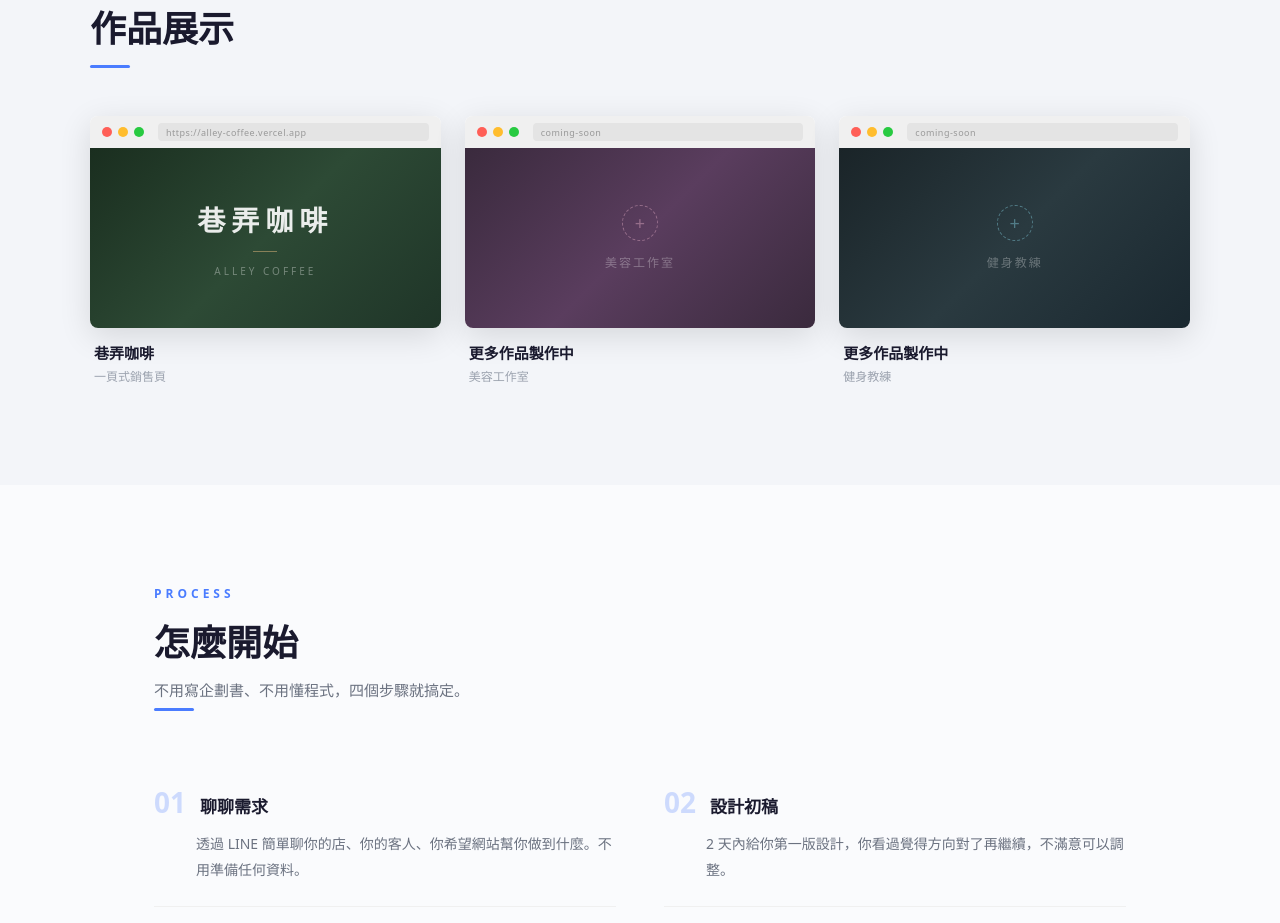
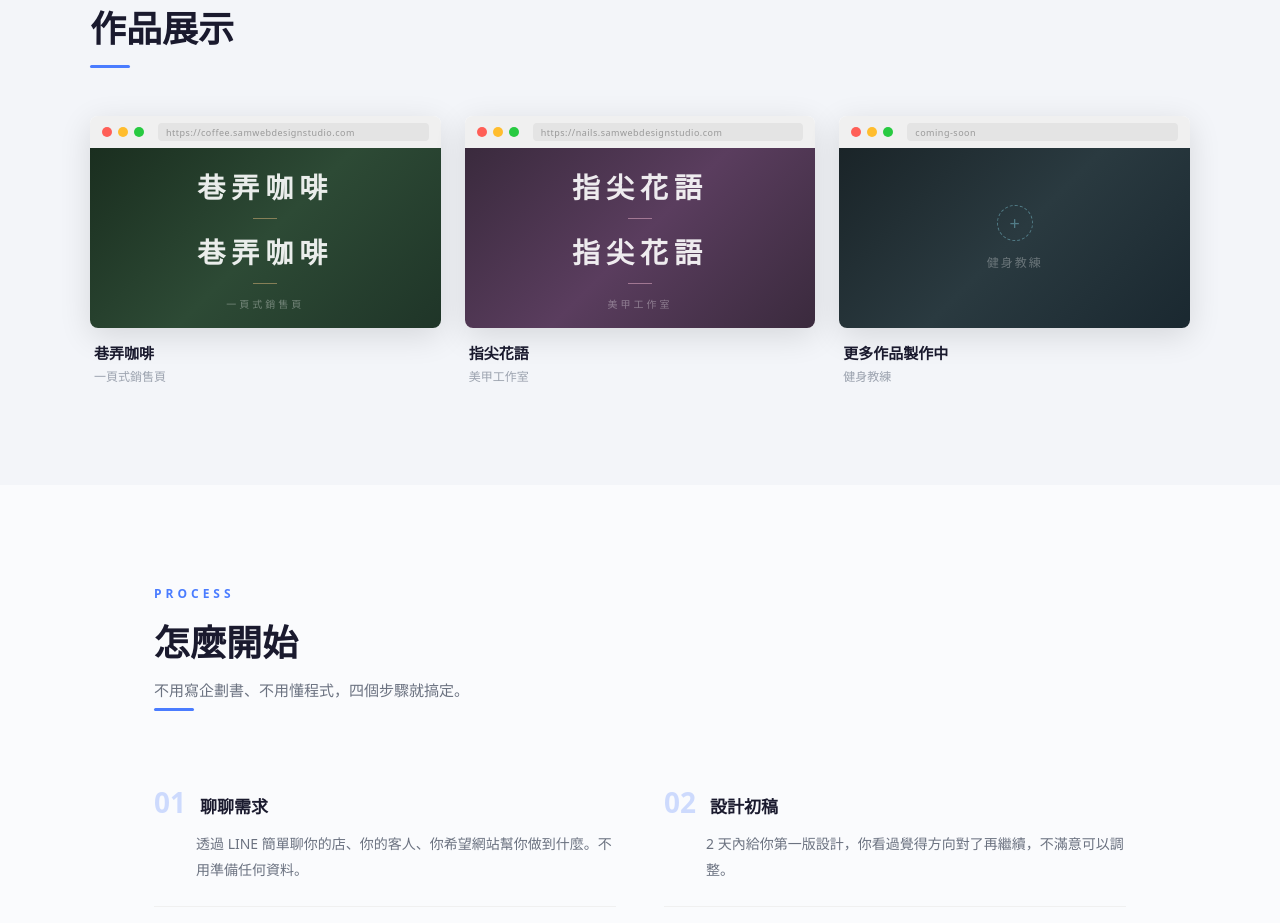
Before and after one commit to dickiougta-lang/sam-design, a React (Vite) app: page / in a window 1280 px wide. Shown: the part 1520-2443 px from the top of the page. Built offline with nearby package versions, Linux system fonts and the light colour scheme.

Commit message:
add petal nails to portfolio

```diff
--- a/src/App.jsx
+++ b/src/App.jsx
@@ -88,15 +88,14 @@ const PORTFOLIO = [
     type: "一頁式銷售頁",
     gradient: "linear-gradient(135deg, #1a2e1f 0%, #2d4a35 50%, #1f3528 100%)",
     accent: "#C4A670",
-    url: "https://alley-coffee.vercel.app",
+    url: "https://coffee.samwebdesignstudio.com",
   },
   {
-    title: "即將上架",
-    type: "美容工作室",
+    title: "指尖花語",
+    type: "美甲工作室",
     gradient: "linear-gradient(135deg, #3a2a3d 0%, #5a3d5e 50%, #3a2a3d 100%)",
     accent: "#D4A0B9",
-    url: "coming-soon",
-    soon: true,
+    url: "https://nails.samwebdesignstudio.com",
   },
   {
     title: "即將上架",
@@ -315,7 +314,11 @@ export default function FreelancePage() {
                       <>
                         <p style={{ fontSize: 28, fontWeight: 700, color: "rgba(255,255,255,0.9)", letterSpacing: 6, fontFamily: `"Noto Serif TC", serif` }}>{p.title}</p>
                         <div style={{ width: 24, height: 1, background: p.accent, margin: "12px 0", opacity: 0.6 }} />
-                        <p style={{ fontSize: 10, color: "rgba(255,255,255,0.35)", letterSpacing: 3 }}>ALLEY COFFEE</p>
+                      <>
+  <p style={{ fontSize: 28, fontWeight: 700, color: "rgba(255,255,255,0.9)", letterSpacing: 6, fontFamily: `"Noto Serif TC", serif` }}>{p.title}</p>
+  <div style={{ width: 24, height: 1, background: p.accent, margin: "12px 0", opacity: 0.6 }} />
+  <p style={{ fontSize: 10, color: "rgba(255,255,255,0.35)", letterSpacing: 3 }}>{p.type.toUpperCase()}</p>
+</>
                       </>
                     )}
                   </div>
```
